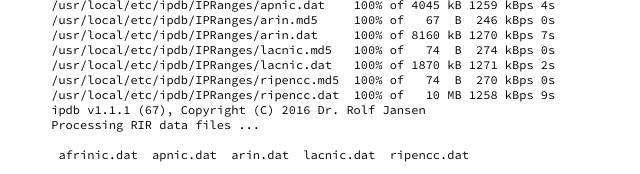
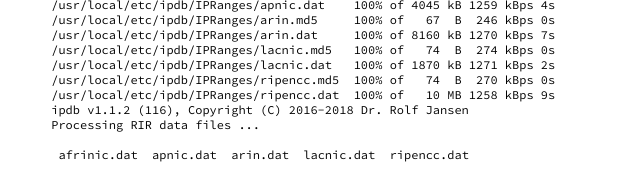
Before and after one commit to cyclaero/ipdb, a plain HTML site: page index.html in a window 1280 px wide. Shown: the part 1391-1565 px from the top of the page, 0-640 px from the left. Drawn offline with Linux system fonts and the light colour scheme.

Commit message:
bumped version numbers

```diff
--- a/index.html
+++ b/index.html
@@ -119,7 +119,7 @@
 <p class="p1"><span class="s1"><span class="space">      </span>/usr/local/etc/ipdb/IPRanges/lacnic.dat <span class="space">  </span>100% of 1870 kB 1271 kBps 2s</span></p>
 <p class="p1"><span class="s1"><span class="space">      </span>/usr/local/etc/ipdb/IPRanges/ripencc.md5<span class="space">  </span>100% of <span class="space">  </span>74<span class="space">  </span>B<span class="space">  </span>270 kBps 0s</span></p>
 <p class="p1"><span class="s1"><span class="space">      </span>/usr/local/etc/ipdb/IPRanges/ripencc.dat<span class="space">  </span>100% of <span class="space">  </span>10 MB 1258 kBps 9s</span></p>
-<p class="p1"><span class="s1"><span class="space">      </span>ipdb v1.1.1 (67), Copyright (C) 2016 Dr. Rolf Jansen</span></p>
+<p class="p1"><span class="s1"><span class="space">      </span>ipdb v1.1.2 (116), Copyright (C) 2016-2018 Dr. Rolf Jansen</span></p>
 <p class="p1"><span class="s1"><span class="space">      </span>Processing RIR data files ...</span></p>
 <p class="p2"><span class="s1"></span><br></p>
 <p class="p1"><span class="s1"><span class="space">       </span>afrinic.dat<span class="space">  </span>apnic.dat<span class="space">  </span>arin.dat<span class="space">  </span>lacnic.dat<span class="space">  </span>ripencc.dat</span></p>
```
